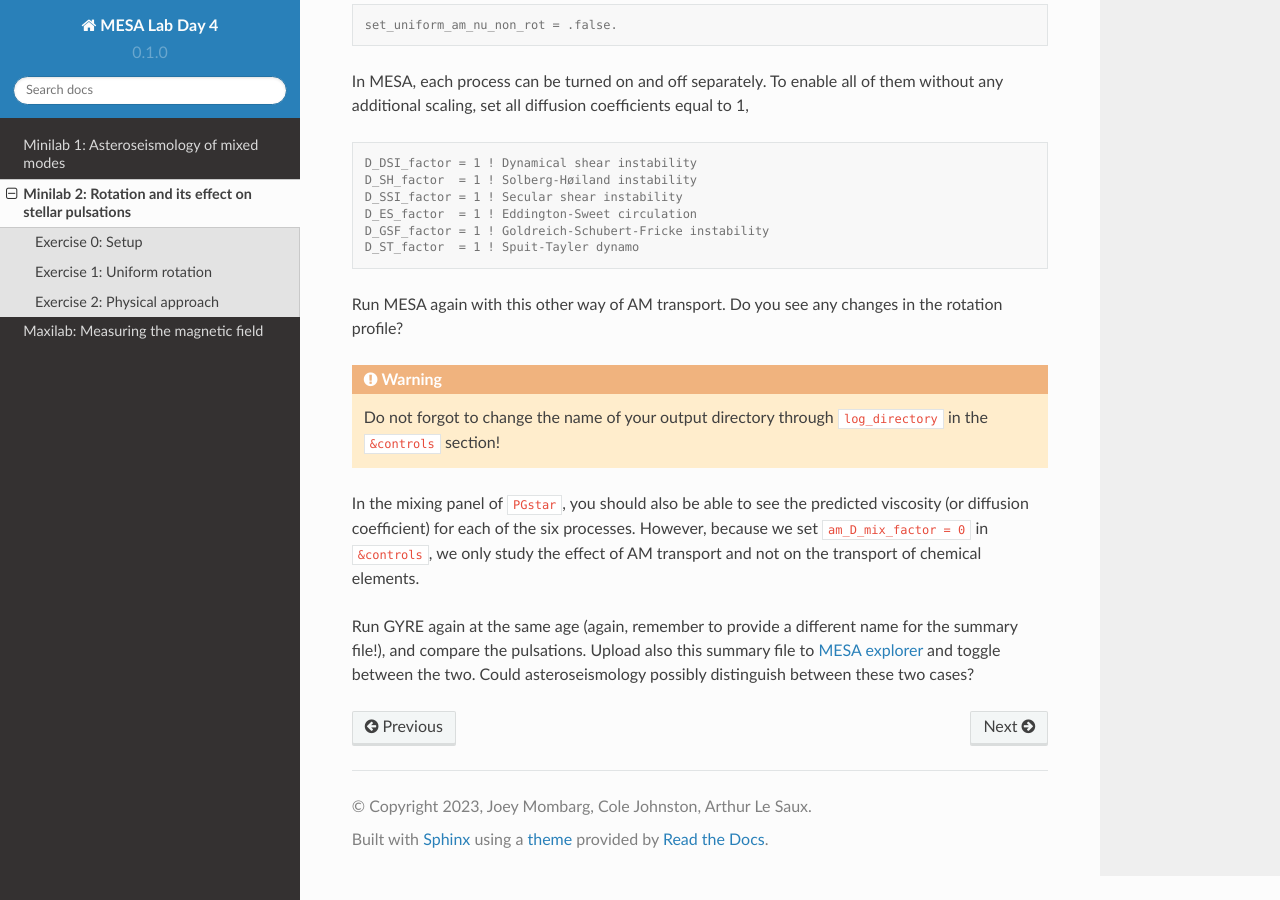
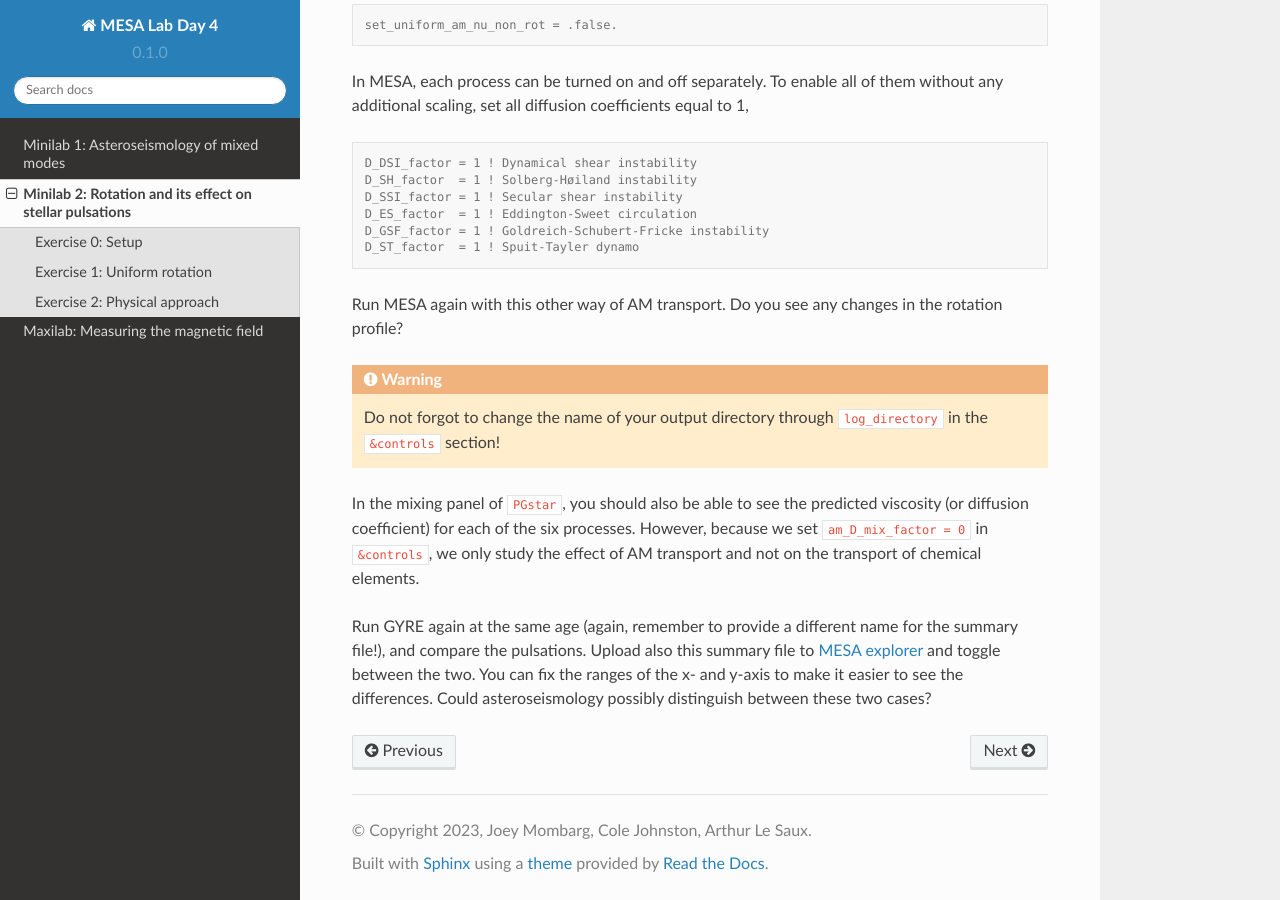
Before and after one commit to mesa-summer-school-2023/mesa-school-bugnet, a Sphinx documentation site: the page built from docs/minilab2.rst, in a window 1280 px wide and 900 px high, scrolled down 3378 px. Built offline with Sphinx 7.4.7 and the Read the Docs theme 2.0.0, drawn with Linux system fonts in a browser that asks for light colours.

Commit message:
Update minilab2.rst

```diff
--- a/docs/minilab2.rst
+++ b/docs/minilab2.rst
@@ -152,5 +152,5 @@
 In the mixing panel of ``PGstar``, you should also be able to see the predicted viscosity (or diffusion coefficient) for each of the six processes.
 However, because we set ``am_D_mix_factor = 0`` in ``&controls``, we only study the effect of AM transport and not on the transport of chemical elements.
 
-Run GYRE again at the same age (again, remember to provide a different name for the summary file!), and compare the pulsations. Upload also this summary file to `MESA explorer <https://billwolf.space/mesa-explorer/>`__ and toggle between the two.
+Run GYRE again at the same age (again, remember to provide a different name for the summary file!), and compare the pulsations. Upload also this summary file to `MESA explorer <https://billwolf.space/mesa-explorer/>`__ and toggle between the two. You can fix the ranges of the x- and y-axis to make it easier to see the differences.
 Could asteroseismology possibly distinguish between these two cases?
```
